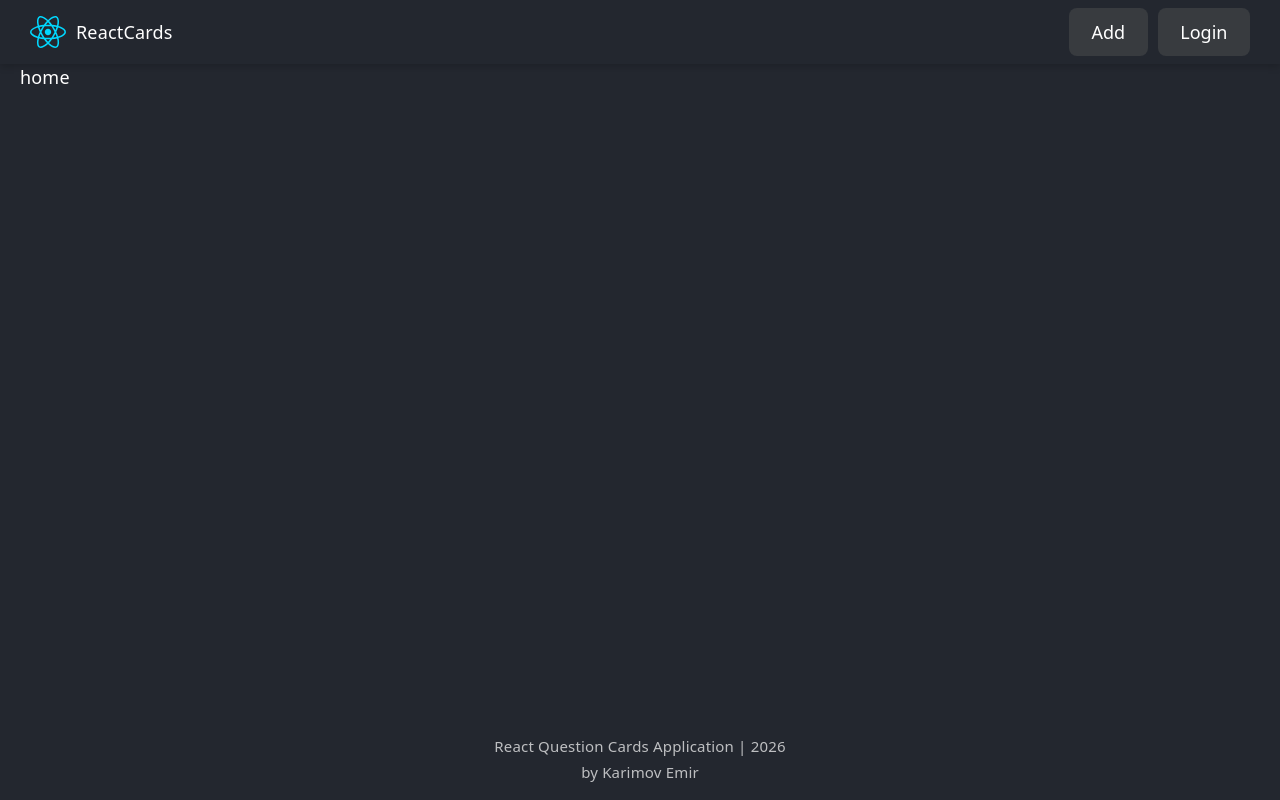
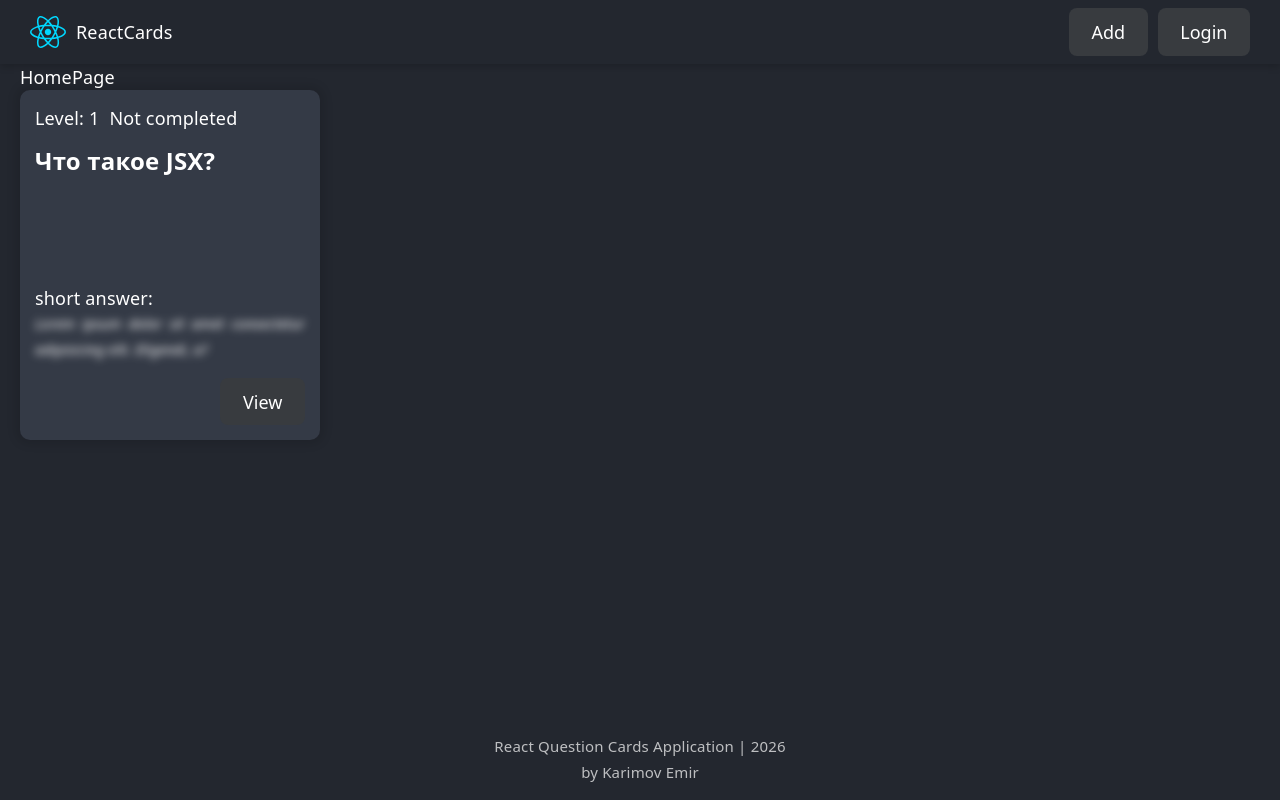
Before and after one commit to karimover/ReactCards-App, a React (Vite) app: page / in a window 1280 px wide. Built offline with nearby package versions, Linux system fonts and the light colour scheme.

Commit message:
home page, question card

```diff
--- a/src/App.jsx
+++ b/src/App.jsx
@@ -1,5 +1,6 @@
 import { BrowserRouter, Route, Routes } from "react-router-dom";
 import { MainLayout } from "./components/MainLayout";
+import { HomePage } from "./pages/HomePage";
 
 function App() {
     // return <MainLayout />;
@@ -7,7 +8,7 @@
         <BrowserRouter>
             <Routes>
                 <Route element={<MainLayout />}>
-                    <Route path="/" element={<div>home</div>} />
+                    <Route path="/" element={<HomePage />} />
                     <Route path="/main" element={<div>main component</div>} />
                     <Route path="/addquestion" element={<div>add question</div>} />
                     <Route path="/forbidden" element={<div>forbidden</div>} />
--- a/src/components/Header/Header.jsx
+++ b/src/components/Header/Header.jsx
@@ -1,17 +1,19 @@
+import { useNavigate } from "react-router-dom";
 import ReactLogo from "../../assets/react.svg";
 import { Button } from "../Button";
 import cls from "./Header.module.css";
 
 export const Header = () => {
+    const navigate = useNavigate();
     return (
         <header className={cls.header}>
-            <p>
+            <p onClick={() => navigate("/")}>
                 <img src={ReactLogo} alt="react logo" />
                 <span>ReactCards</span>
             </p>
 
             <div className={cls.headerButtons}>
-                <Button>Add</Button>
+                <Button onClick={() => navigate("/addquestion")}>Add</Button>
                 <Button>Login</Button>
             </div>
         </header>
--- /dev/null
+++ b/src/components/QuestionCard/QuestionCard.jsx
@@ -0,0 +1,21 @@
+import { Button } from "../Button";
+import cls from "./QuestionCard.module.css";
+
+export const QuestionCard = () => {
+    return (
+        <div className={cls.card}>
+            <div className={cls.cardLabels}>
+                <div>Level: 1</div>
+                <div>Not completed</div>
+            </div>
+
+            <h5 className={cls.cardTitle}>Что такое JSX?</h5>
+
+            <div className={cls.cardAnswers}>
+                <label>short answer: </label>
+                <p className={cls.cardAnswer}>Lorem ipsum dolor sit amet consectetur adipisicing elit. Eligendi, a?</p>
+            </div>
+            <Button onClick={() => {}}>View</Button>
+        </div>
+    );
+};
--- /dev/null
+++ b/src/components/QuestionCard/QuestionCard.module.css
@@ -0,0 +1,45 @@
+.card {
+    width: 300px;
+    height: 350px;
+    border-radius: 10px;
+    padding: 15px;
+    background-color: var(--card-bg-color);
+    color: var(--text-color);
+    box-shadow: 0 0 8px 5px rgba(0, 0, 0, .1);
+    display: flex;
+    flex-direction: column;
+    justify-content: start;
+    align-items: start;
+    gap: 15px;
+
+    button {
+        align-self: end;
+    }
+}
+
+.cardLabels {
+    display: flex;
+    gap: 10px;
+}
+
+.cardTitle {
+    font-size: 24px;
+    line-height: 28px;
+}
+
+.cardAnswers {
+    margin-top: auto;
+}
+
+.cardAnswer {
+    font-size: 14px;
+    filter: blur(4px);
+    font-style: italic;
+    text-align: justify;
+    cursor: pointer;
+    transition: filter .8s ease-in-out;
+}
+
+.cardAnswer:hover {
+    filter: none;
+}
--- /dev/null
+++ b/src/components/QuestionCard/index.jsx
@@ -0,0 +1 @@
+export { QuestionCard } from "./QuestionCard";
--- a/src/index.css
+++ b/src/index.css
@@ -6,7 +6,7 @@
   --btn-bg-color: #383b3f;
   --btn-text-color: #fff;
 
-
+  --card-bg-color: #343a46;
 
   --sans: system-ui, 'Segoe UI', Roboto, sans-serif;
   --heading: system-ui, 'Segoe UI', Roboto, sans-serif;
@@ -49,6 +49,8 @@
 
     --btn-bg-color: #16444f;
     --btn-text-color: #57C4CD;
+
+    --card-bg-color: #ebedf0;
   }
 }
 
@@ -59,5 +61,7 @@
 
     --btn-bg-color: #383b3f;
     --btn-text-color: #fff;
+
+    --card-bg-color: #343a46;
   }
 }
--- /dev/null
+++ b/src/pages/HomePage/HomePage.jsx
@@ -0,0 +1,11 @@
+import { QuestionCard } from "../../components/QuestionCard/QuestionCard";
+import cls from "./HomePage.module.css";
+
+export const HomePage = () => {
+    return (
+        <div>
+            HomePage
+            <QuestionCard />
+        </div>
+    );
+};
--- /dev/null
+++ b/src/pages/HomePage/index.jsx
@@ -0,0 +1 @@
+export { HomePage } from "./HomePage";
```
Also changed, not shown: src/pages/HomePage/HomePage.module.css (added).
